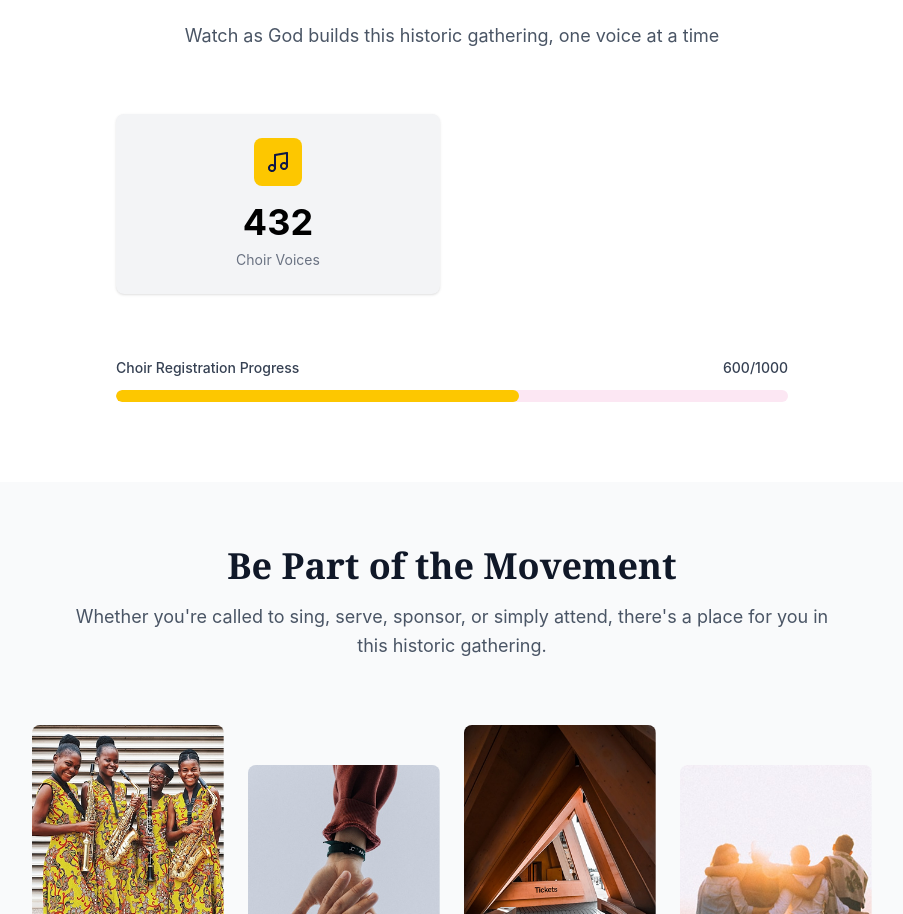
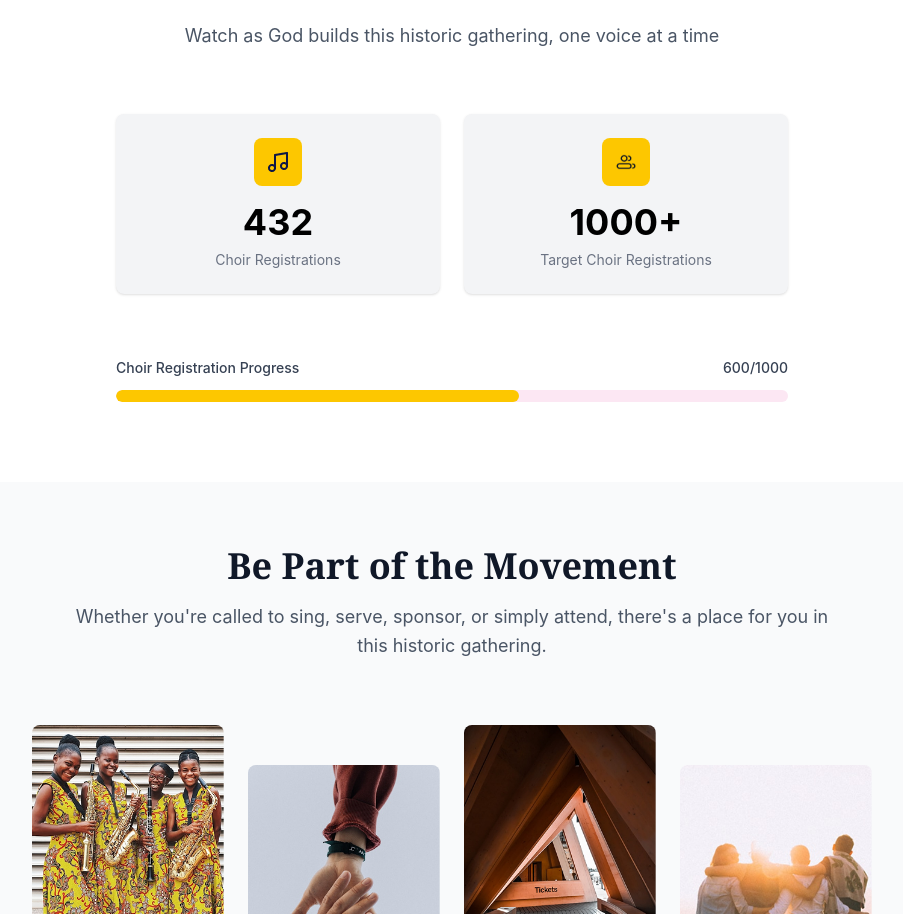
Before and after one commit to odoroerivwo/1000Tongues, a React (Vite) app in the folder 1000t-frontend/1000t/: page / in a window 1280 px wide. Shown: the part 974-1888 px from the top of the page, without its empty margins (188-1091 px from the left). Built offline with nearby package versions, Linux system fonts and the light colour scheme; no server answers; a web font is replaced by a local one.

Commit message:
Add 2nd card to show target choir registrations.  Change labels from choir voices to choir registrations

```diff
--- a/1000t-frontend/1000t/src/components/Statistics.tsx
+++ b/1000t-frontend/1000t/src/components/Statistics.tsx
@@ -4,7 +4,7 @@ const Statistics: React.FC = () => {
   // 1. Setup State to hold the dynamic numbers
   const [stats, setStats] = useState({
     choirVoices: 432,
-    expectedAttendees: 1847,
+    ChoirTarget: 1000,
     registered: 600 // For the choir progress bar
   });
 
@@ -18,7 +18,7 @@ const Statistics: React.FC = () => {
           const data = await response.json();
           setStats({
             choirVoices: data.choirVoices || stats.choirVoices,
-            expectedAttendees: data.expectedAttendees || stats.expectedAttendees,
+            ChoirTarget: data.ChoirTarget || stats.ChoirTarget,
             registered: data.registered || stats.registered
           });
         }
@@ -85,17 +85,17 @@ const Statistics: React.FC = () => {
               <img src="/assets/fi_music.png" alt="Music" className="w-6 h-6" />
             </div>
             <div className="text-4xl font-bold text-black mb-2">{stats.choirVoices}</div>
-            <div className="text-sm text-gray-500">Choir Voices</div>
+            <div className="text-sm text-gray-500">Choir Registrations</div>
           </div>
 
-          {/* Card 2
+          {/* Card 2 */}
           <div className="bg-gray-100 rounded-lg p-6 text-center shadow-sm">
             <div className="w-12 h-12 bg-yellow-400 rounded-lg flex items-center justify-center mx-auto mb-4">
               <img src="/assets/Users-1.png" alt="Users" className="w-6 h-6" />
             </div>
-            <div className="text-4xl font-bold text-black mb-2">{stats.expectedAttendees}+</div>
-            <div className="text-sm text-gray-500">Expected Attendees</div>
-          </div>          */}
+            <div className="text-4xl font-bold text-black mb-2">{stats.ChoirTarget}+</div>
+            <div className="text-sm text-gray-500">Target Choir Registrations</div>
+          </div>
         </div>
 
         {/* --- PROGRESS BARS SECTION --- */}
```
